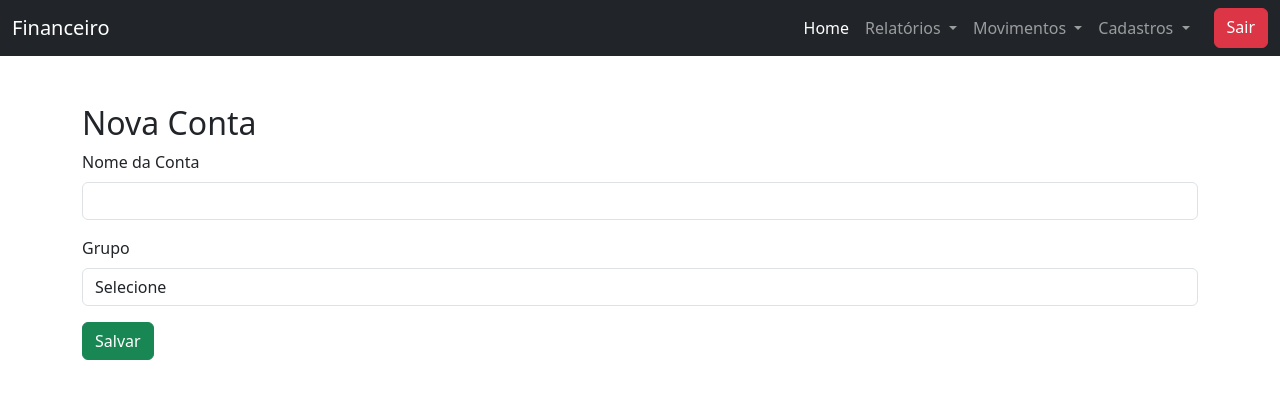
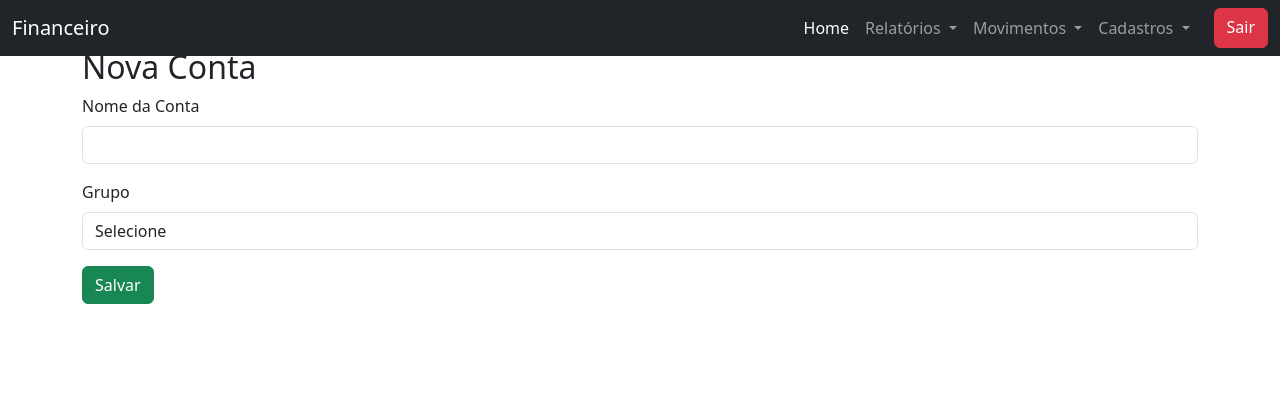
Before and after one commit to sandrolor/mineco-finance-ci4, a CodeIgniter 4 app: the page made by app/Views/contas/create.php in a window 1280 px wide. Shown: the top 399 px of the page. Run offline with PHP 8.4 and a stand-in for CodeIgniter, Linux system fonts and the light colour scheme; the template is opened without the code that fills it, so the values that code supplies are empty; some libraries are stand-ins or nearby versions.

Commit message:
fixed-top

```diff
--- a/app/Views/layout.php
+++ b/app/Views/layout.php
@@ -11,7 +11,7 @@
 <body>
 
     <main>
-        <nav class="navbar navbar-expand-md navbar-dark bg-dark" aria-label="Offcanvas navbar large">
+        <nav class="navbar navbar-expand-md navbar-dark bg-dark fixed-top" aria-label="Offcanvas navbar large">
             <div class="container-fluid">
                 <a class="navbar-brand" href="<?= site_url('dashboard/') ?>">Financeiro</a>
                 <button class="navbar-toggler" type="button" data-bs-toggle="offcanvas" data-bs-target="#offcanvasNavbar2" aria-controls="offcanvasNavbar2" aria-label="Toggle navigation">
```
